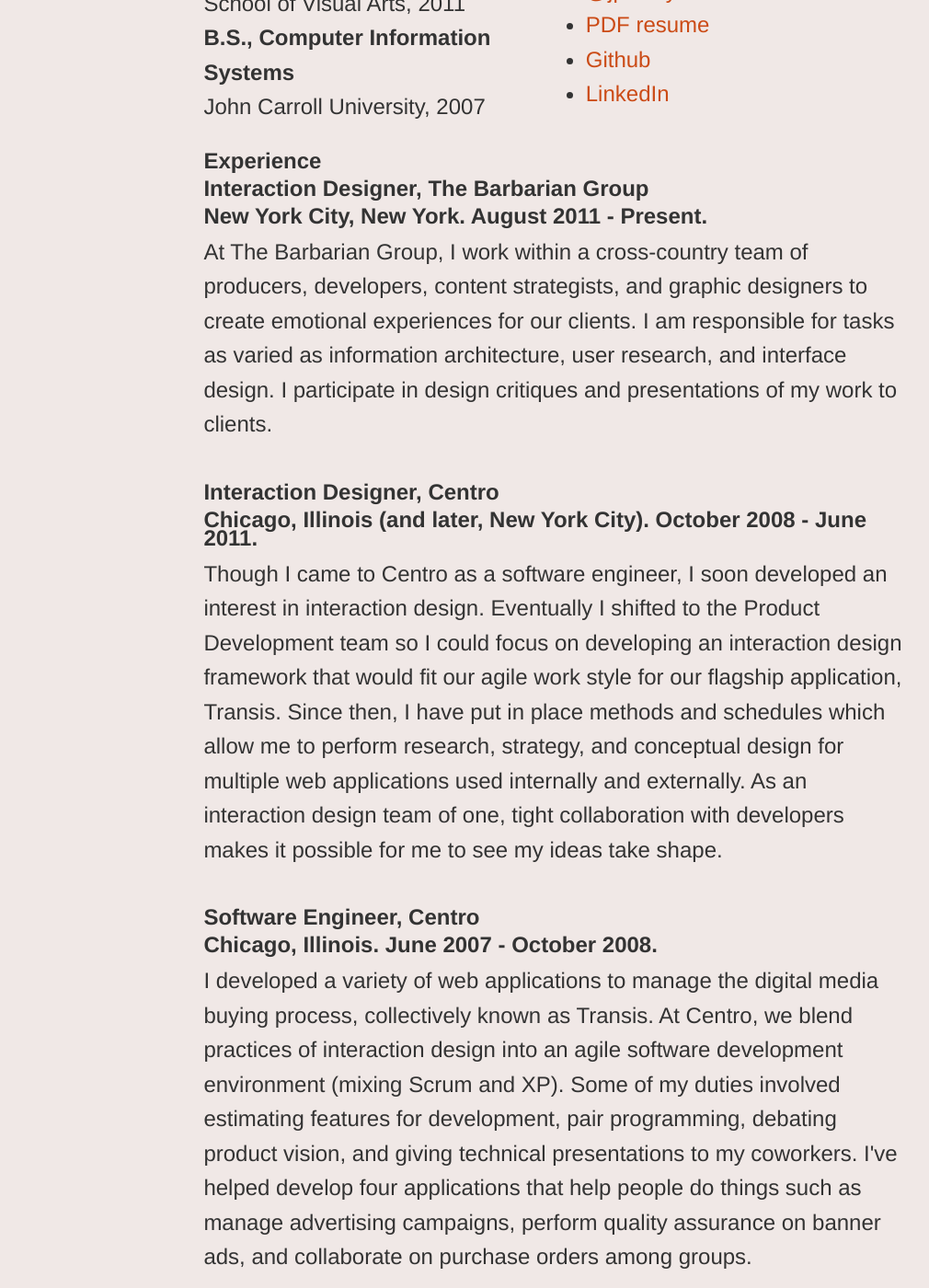
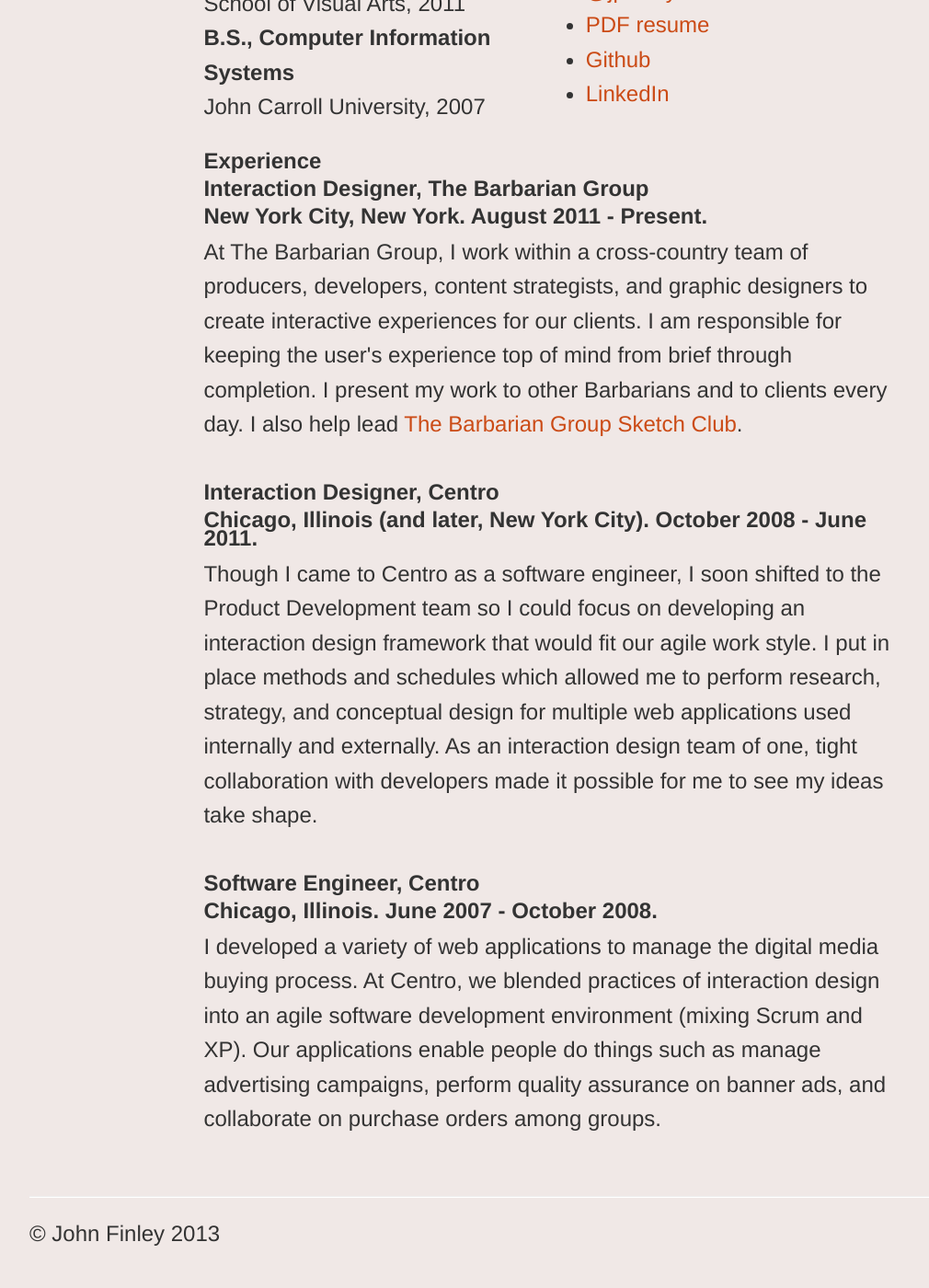
Before and after one commit to jpfinley/heyfinley, a Jekyll site: the page built from index.html, in a window 1280 px wide and 1400 px high, scrolled down 436 px. Shown: the whole window at 92% size, without its empty margins (23-1033 px from the left). Built offline with Jekyll 4.4.1, drawn with Linux system fonts in a browser that asks for light colours.

Commit message:
Updated job desctiptions

```diff
--- a/index.html
+++ b/index.html
@@ -36,13 +36,12 @@
       <h5>Experience</h5>
       <h5 class="job-title">Interaction Designer, The Barbarian Group</h5>
       <h6 class="job-location">New York City, New York. August 2011 - Present.</h6>
-      <p>At The Barbarian Group, I work within a cross-country team of producers, developers, content strategists, and graphic designers to create emotional experiences for our clients. I am responsible for tasks as varied as information architecture, user research, and interface design. I participate in design critiques and presentations of my work to clients.</p>
+      <p>At The Barbarian Group, I work within a cross-country team of producers, developers, content strategists, and graphic designers to create interactive experiences for our clients. I am responsible for keeping the user's experience top of mind from brief through completion. I present my work to other Barbarians and to clients every day. I also help lead <a href="http://thebarbariangroupsketchclub.tumblr.com">The Barbarian Group Sketch Club</a>.</p>
       <h5 class="job-title">Interaction Designer, Centro</h5>
       <h6 class="job-location">Chicago, Illinois (and later, New York City). October 2008 - June 2011.</h6>
-      <p>Though I came to Centro as a software engineer, I soon developed an interest in interaction design. Eventually I shifted to the Product Development team so I could focus on developing an interaction design framework that would fit our agile work style for our flagship application, Transis. Since then, I have put in place methods and schedules which allow me to perform research, strategy, and conceptual design for multiple web applications used internally and externally. As an interaction design team of one, tight collaboration with developers makes it possible for me to see my ideas take shape.</p>
-      <h5 class="job-title">Software Engineer, Centro</h5>
+      <p>Though I came to Centro as a software engineer, I soon shifted to the Product Development team so I could focus on developing an interaction design framework that would fit our agile work style. I put in place methods and schedules which allowed me to perform research, strategy, and conceptual design for multiple web applications used internally and externally. As an interaction design team of one, tight collaboration with developers made it possible for me to see my ideas take shape.</p>      <h5 class="job-title">Software Engineer, Centro</h5>
       <h6 class="job-location">Chicago, Illinois. June 2007 - October 2008.</h6>
-      <p>I developed a variety of web applications to manage the digital media buying process, collectively known as Transis. At Centro, we blend practices of interaction design into an agile software development environment (mixing Scrum and XP). Some of my duties involved estimating features for development, pair programming, debating product vision, and giving technical presentations to my coworkers. I've helped develop four applications that help people do things such as manage advertising campaigns, perform quality assurance on banner ads, and collaborate on purchase orders among groups.</p>
+      <p>I developed a variety of web applications to manage the digital media buying process. At Centro, we blended practices of interaction design into an agile software development environment (mixing Scrum and XP). Our applications enable people do things such as manage advertising campaigns, perform quality assurance on banner ads, and collaborate on purchase orders among groups.</p>
     </div><!-- experience -->
   </div><!-- row -->
 </div>
```
